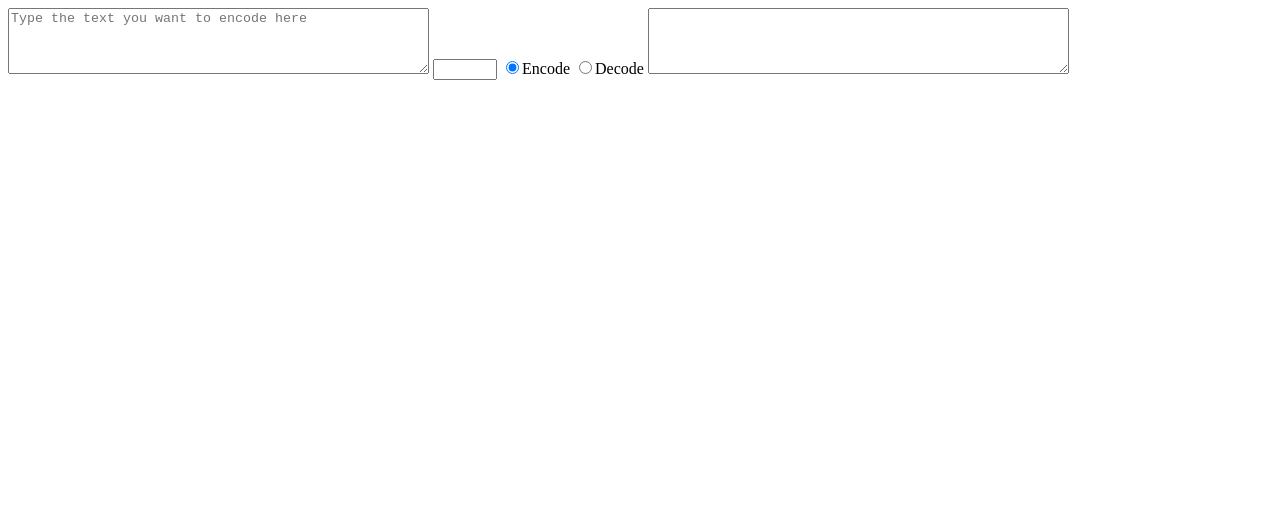
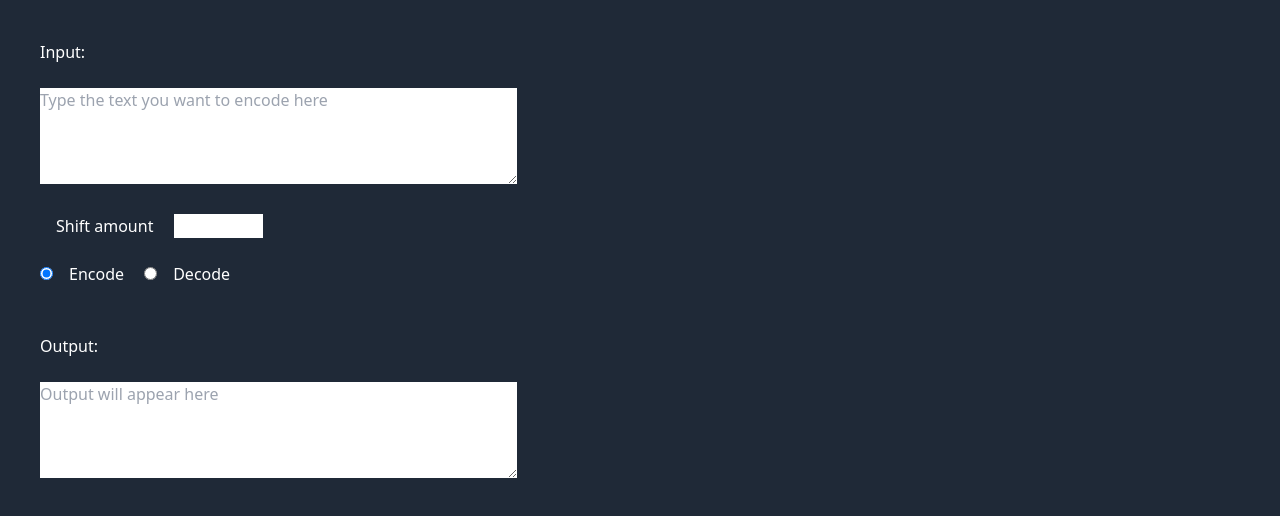
Before and after one commit to phianova/caesars-cipher, a website: page index.html in a window 1280 px wide. Drawn offline with nearby package versions, Linux system fonts and the light colour scheme.

Commit message:
new type of cipher with symbols and formatting

```diff
--- a/cipher.js
+++ b/cipher.js
@@ -1,6 +1,6 @@
 // Main function called on input
 const decipher = () => {
-    const alphabet = ["a", "b", "c", "d","e","f","g","h","i","j","k","l","m","n","o","p","q","r","s","t","u","v","w","x","y","z"];
+    const alphabet = ["a", "b", "c", "d","e","f","g","h","i","j","k","l","m","n","o","p","q","r","s","t","u","v","w","x","y","z", "A", "B", "C", "D","E","F","G","H","I","J","K","L","M","N","O","P","Q","R","S","T","U","V","W","X","Y","Z", "0", "1", "2", "3","4","5","6","7","8", "9", "!", "@", "#", "$", "%", "^", "&", "*", ")", "(", "+", "=", ".", "_", "-"];
     let inputMessage = document.getElementById("inputMessage").value;
     let key = Number(document.getElementById("key").value);
     let outputMessage = document.getElementById("outputMessage");
@@ -15,15 +15,9 @@ const decipher = () => {
 
     // Loop through each letter of input string
     for (let i = 0; i < inputMessage.length; i++) {
-        let letterRegEx = /[a-zA-Z]/;
+        let validCharacterRegEx = /^[a-zA-Z0-9!@#\$%\^\&*\)\(+=._-]+$/g;
         let letter = inputMessage[i];
-        if (letterRegEx.test(inputMessage[i])){
-            // Different output function for uppercase letters to maintain casing on output
-            let upperCaseRegEx = /[A-Z]/;
-            let upperCase = upperCaseRegEx.test(inputMessage[i]);
-            if (upperCase) {
-                letter = letter.toLowerCase();
-            }
+        if (validCharacterRegEx.test(inputMessage[i])){
             // Find index of each letter in our alphabet array
             let index = alphabet.indexOf(letter);
 
@@ -31,18 +25,14 @@ const decipher = () => {
             let newIndex = index + key;
 
             // Deal with shifts greater than length of alphabet
-            if (newIndex > 25) {
-                newIndex -= 26;
+            if (newIndex > 77) {
+                newIndex -= 77;
             } else if (index < 0) {
-                newIndex += 26;
+                newIndex += 77;
             }
 
             // Find letter corresponding to index and output it in output
             let newLetter = alphabet[newIndex];
-
-            if (upperCase) {
-                newLetter = newLetter.toUpperCase();
-            }
 
             outputText.push(newLetter);
         } else {
--- a/index.html
+++ b/index.html
@@ -4,14 +4,26 @@
     <meta charset="UTF-8">
     <meta name="viewport" content="width=device-width, initial-scale=1.0">
     <title>Ceasers cipher</title>
+    <script src="https://cdn.tailwindcss.com"></script>
 </head>
-<body>
+<body class="m-10 bg-gray-800 text-white">
     <form name="form" id="form">
-    <textarea id="inputMessage" rows="4" cols="50" placeholder="Type the text you want to encode here" oninput="decipher()"></textarea>
-    <input id="key" type="number" min="-25" max="25" onchange="decipher()">
-    <input checked onchange="decipher()" name="codingDirection" id = "encode" type="radio"><label for="encode">Encode</label>
-    <input onchange="decipher()" name="codingDirection" id = "decode" type="radio"><label for="decode">Decode</label>
-    <textarea id="outputMessage" rows="4" cols="50"></textarea>
+        <legend>Input:</legend>
+        </br>
+        <textarea id="inputMessage" rows="4" cols="50" placeholder="Type the text you want to encode here" oninput="decipher()" class="text-black"></textarea>
+        </br>
+        </br>
+        <label for="key" class="px-4">Shift amount</label>
+        <input id="key" type="number" min="-77" max="77" onchange="decipher()">
+        </br></br>
+        <div class="">
+        <input checked onchange="decipher()" name="codingDirection" id = "encode" type="radio"><label for="encode" class="px-4 py-4">Encode</label>
+        <input onchange="decipher()" name="codingDirection" id = "decode" type="radio"><label for="decode" class="px-4 py-4">Decode</label>
+        </div>
+        </br></br>
+        <legend>Output:</legend>
+        </br>
+        <textarea id="outputMessage" rows="4" cols="50" class="text-black" placeholder="Output will appear here"></textarea>
     </form>
     <script src="cipher.js"></script>
 </body>
```
